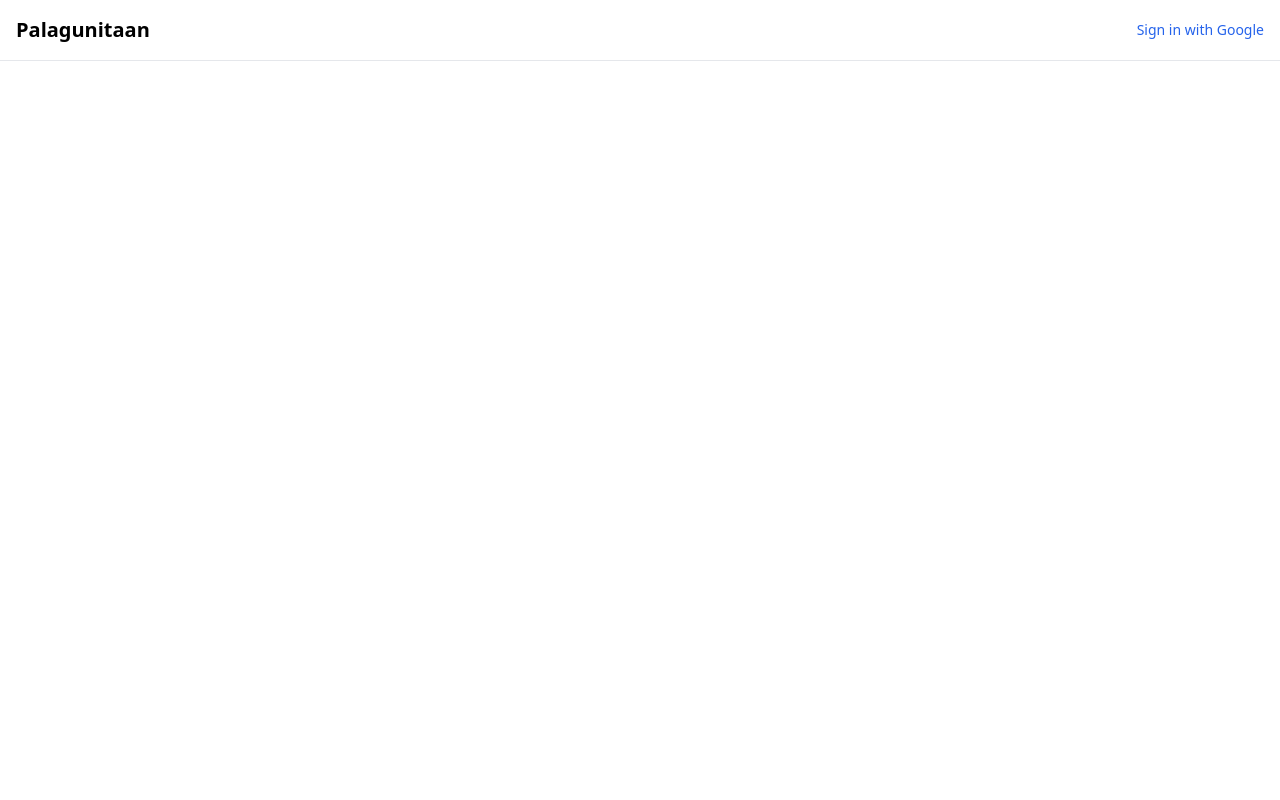
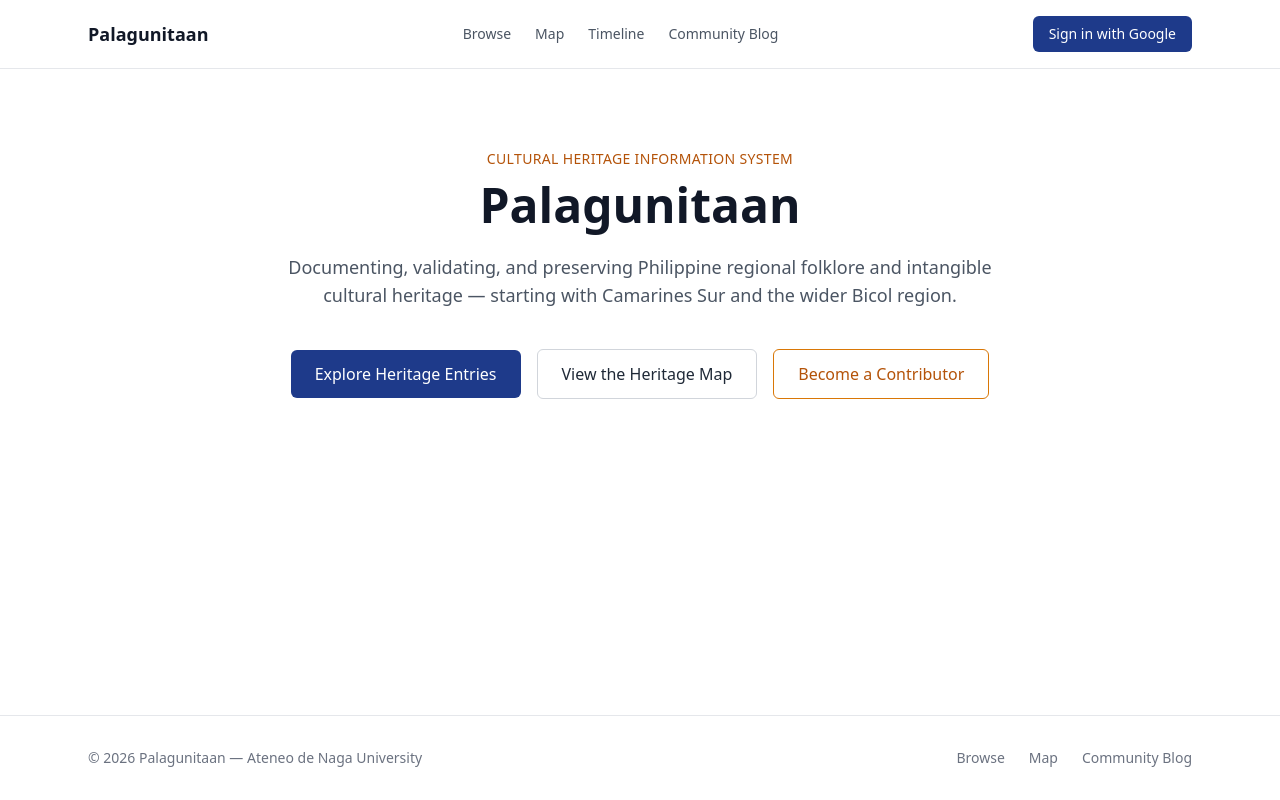
Before and after one commit to diVelarde/palagunitaan, a React (Create React App) app in the folder client/: page / in a window 1280 px wide. Built offline with nearby package versions, Linux system fonts and the light colour scheme; no server answers.

Commit message:
[CORE-009] - Routing Shell from CORE-001 to CORE-007

```diff
--- a/client/package.json
+++ b/client/package.json
@@ -8,8 +8,11 @@
   "@testing-library/react": "^16.3.2",
   "@testing-library/user-event": "^13.5.0",
   "axios": "^1.19.0",
+  "leaflet": "^1.9.4",
   "react": "^19.2.8",
   "react-dom": "^19.2.8",
+  "react-leaflet": "^5.0.0",
+  "react-router-dom": "^7.1.1",
   "react-scripts": "5.0.1",
   "web-vitals": "^2.1.4"
 },
--- a/client/src/App.js
+++ b/client/src/App.js
@@ -1,38 +1,76 @@
-import { AuthProvider, useAuth } from './context/AuthContext';
-import RoleBadge from './components/RoleBadge';
-import RoleSwitcher from './components/RoleSwitcher';
+import { BrowserRouter, Routes, Route } from 'react-router-dom';
+import { AuthProvider } from './context/AuthContext';
+import Navbar from './components/Navbar.js';
+import Footer from './components/Footer.js';
+import ProtectedRoute from './components/ProtectedRoute.js';
+import DashboardLayout from './layouts/DashboardLayout';
 
-function AuthHeader() {
-  const { user, viewRole, loading, login, logout } = useAuth();
+import LandingPage from './pages/LandingPage.js';
+import DashboardPage from './pages/DashboardPage.js';
+import NotFoundPage from './pages/NotFoundPage.js';
+import StubPage from './pages/StubPage.js';
+import { ErrorBoundary } from './pages/ErrorPage.js';
 
-  if (loading) return null;
+function AppShell() {
+  return (
+    <div className="min-h-screen flex flex-col">
+      <Navbar />
+      <div className="flex-1">
+        <Routes>
+          <Route path="/" element={<LandingPage />} />
 
-  return (
-    <div className="flex items-center justify-between p-4 border-b">
-      <h1 className="text-xl font-semibold">Palagunitaan</h1>
-      {user ? (
-        <div className="flex items-center gap-3">
-          <RoleBadge role={viewRole} />
-          <RoleSwitcher />
-          <span className="text-sm text-gray-600">{user.name}</span>
-          <button onClick={logout} className="text-sm text-red-600">
-            Log out
-          </button>
-        </div>
-      ) : (
-        <button onClick={login} className="text-sm text-blue-600">
-          Sign in with Google
-        </button>
-      )}
+          {/* Public, read-only pages — built out in HTG/MAP/SRC/BLG phases */}
+          <Route path="/browse" element={<StubPage title="Browse Heritage Entries" phase="HTG" />} />
+          <Route path="/map" element={<StubPage title="Heritage Map" phase="MAP" />} />
+          <Route path="/timeline" element={<StubPage title="Timeline" phase="SRC" />} />
+          <Route path="/blog" element={<StubPage title="Community Blog" phase="BLG" />} />
+
+          {/* Logged-in area */}
+          <Route element={<ProtectedRoute minRole="public" />}>
+            <Route element={<DashboardLayout />}>
+              <Route path="/dashboard" element={<DashboardPage />} />
+              <Route
+                path="/dashboard/submissions"
+                element={<StubPage title="My Submissions" phase="HTG" />}
+              />
+            </Route>
+          </Route>
+
+          <Route element={<ProtectedRoute minRole="contributor" />}>
+            <Route path="/submit" element={<StubPage title="Submit an Entry" phase="HTG" />} />
+          </Route>
+
+          <Route element={<ProtectedRoute minRole="validator" />}>
+            <Route
+              element={<DashboardLayout />}
+            >
+              <Route path="/validate" element={<StubPage title="Validation Queue" phase="VAL" />} />
+            </Route>
+          </Route>
+
+          <Route element={<ProtectedRoute minRole="admin" />}>
+            <Route element={<DashboardLayout />}>
+              <Route path="/admin" element={<StubPage title="Administration" phase="ADM" />} />
+            </Route>
+          </Route>
+
+          <Route path="*" element={<NotFoundPage />} />
+        </Routes>
+      </div>
+      <Footer />
     </div>
   );
 }
 
 function App() {
   return (
-    <AuthProvider>
-      <AuthHeader />
-    </AuthProvider>
+    <ErrorBoundary>
+      <BrowserRouter>
+        <AuthProvider>
+          <AppShell />
+        </AuthProvider>
+      </BrowserRouter>
+    </ErrorBoundary>
   );
 }
 
--- a/client/src/pages/DashboardPage.js
+++ b/client/src/pages/DashboardPage.js
@@ -1,4 +1,4 @@
-import RoleBadge from './RoleBadge';
+import RoleBadge from '../components/RoleBadge';
 import { useAuth } from '../context/AuthContext';
 
 export default function ProfilePanel() {
--- /dev/null
+++ b/client/src/pages/StubPage.js
@@ -0,0 +1,8 @@
+export default function StubPage({ title, phase }) {
+  return (
+    <div className="text-center py-24">
+      <h1 className="text-2xl font-semibold text-gray-900 mb-2">{title}</h1>
+      <p className="text-gray-400">Coming in the {phase} phase.</p>
+    </div>
+  );
+}
```
Also changed, not shown: 1 other file (tests, documents, lock files or other folders). Lines whose indentation alone changed are shown as unchanged.
